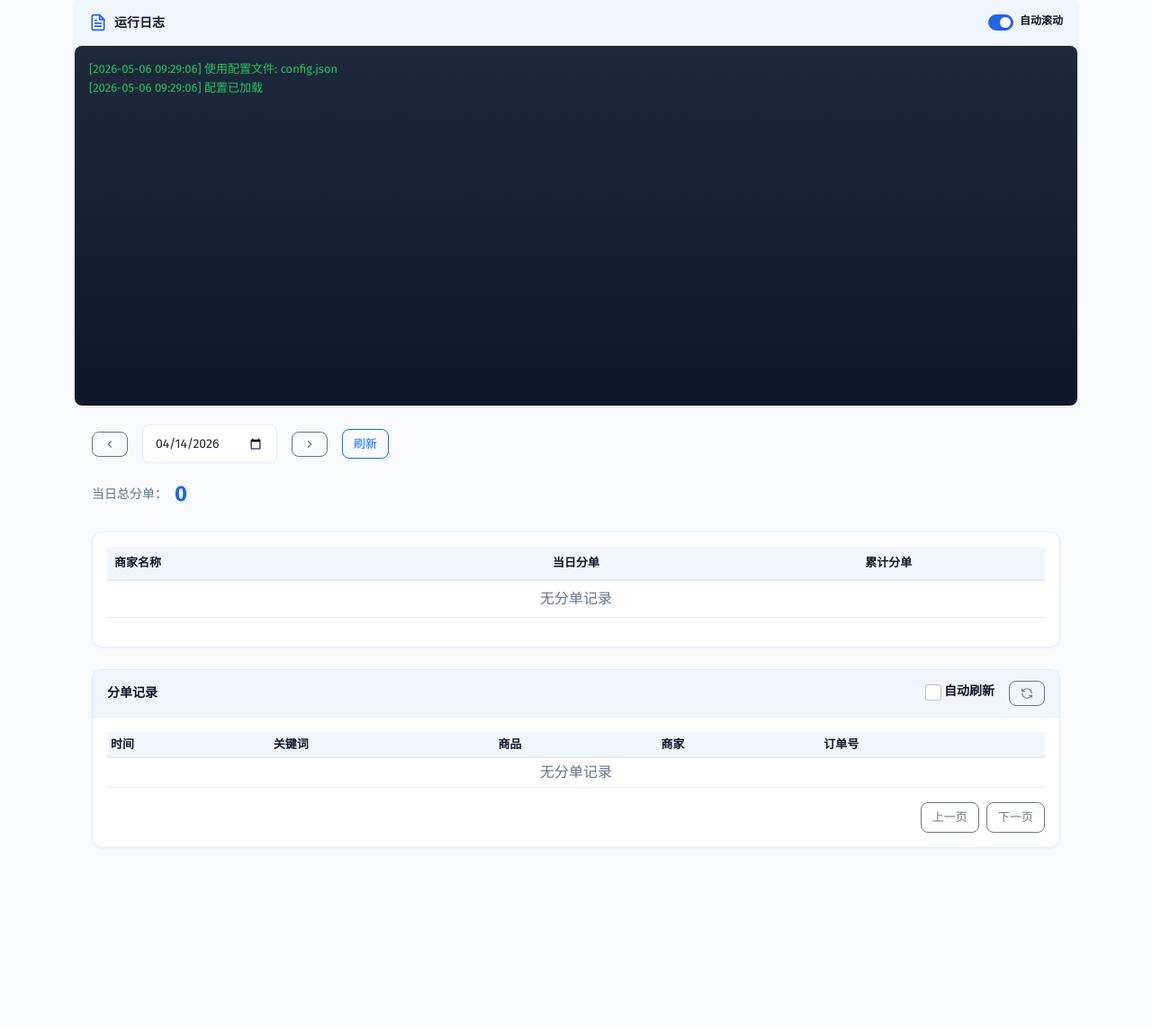
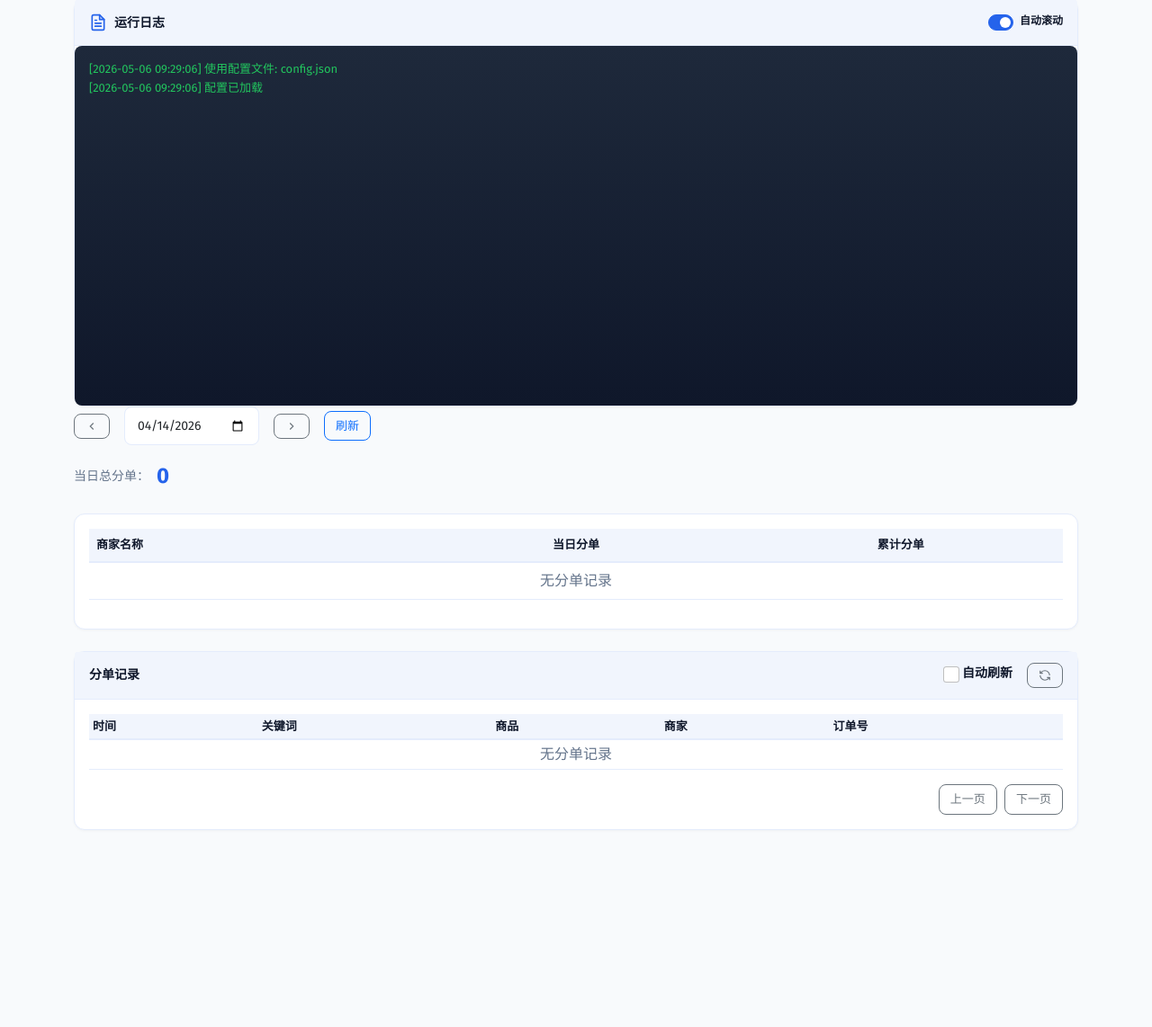
Before and after one commit to goudaren0528/zulin-monitor, a Flask app: page / in a window 1280 px wide, after a click on "统计". Shown: the part 282-1424 px from the top of the page at 90% size. After the commit the page ends 1205 px from the top, so only its background shows below. Run offline with Flask 3, Linux system fonts and the light colour scheme; data that the repository does not hold is empty; some libraries are stand-ins or nearby versions.

Commit message:
fix: fix layout spacing for data management tab and remove stats container padding

```diff
--- a/templates/index.html
+++ b/templates/index.html
@@ -817,7 +817,7 @@
 
         /* Statistics Tab Styles */
         .stats-container {
-            padding: 20px;
+            padding: 0;
         }
         .stats-summary {
             display: flex;
@@ -1553,8 +1553,10 @@
 
         <!-- Data Management Tab -->
         <div class="tab-pane fade" id="data" role="tabpanel" aria-labelledby="data-tab">
-            <!-- Export Section -->
-            <div class="card mb-4">
+            <div class="row mb-3">
+                <div class="col-md-12">
+                    <!-- Export Section -->
+                    <div class="card mb-4">
                 <div class="card-header">
                     <span class="section-title">
                         <svg xmlns="http://www.w3.org/2000/svg" viewBox="0 0 24 24" fill="none" stroke="currentColor" stroke-width="2" stroke-linecap="round" stroke-linejoin="round">
@@ -1646,6 +1648,8 @@
                             </tr>
                         </tbody>
                     </table>
+                </div>
+            </div>
                 </div>
             </div>
         </div>
```
